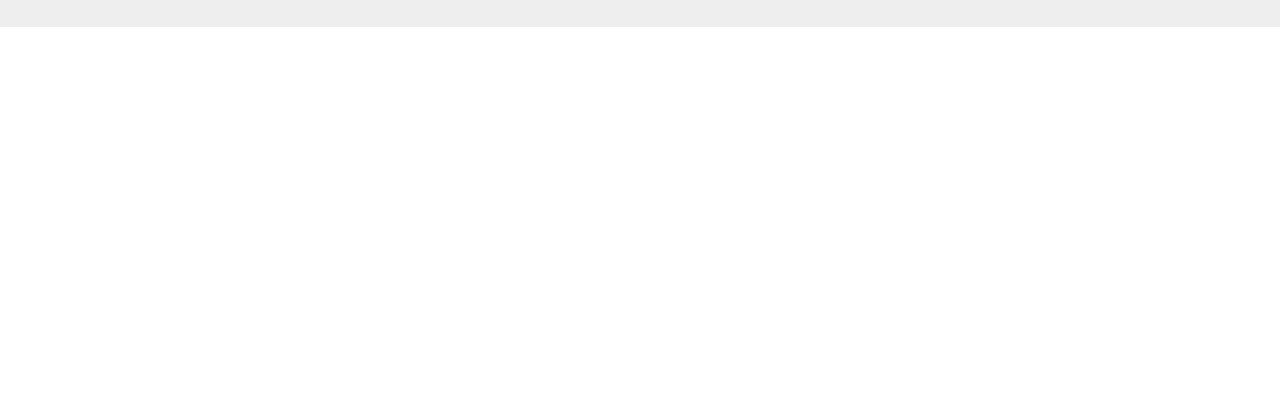
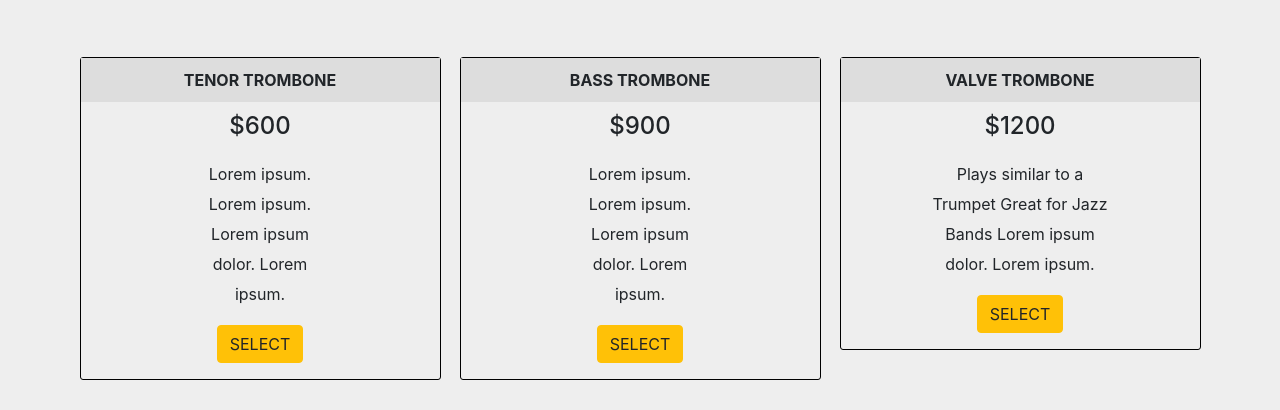
Before and after one commit to ViNam99/Trombones-FreecodeCamp, a plain HTML site: page index.html in a window 1280 px wide. Shown: the part 1077-1487 px from the top of the page. Before the commit the page ends 1104 px from the top, so only its background shows below. Drawn offline with nearby package versions, Linux system fonts and the light colour scheme.

Commit message:
Complete pricing

```diff
--- a/css/index.css
+++ b/css/index.css
@@ -84,12 +84,41 @@
 }
 
 
+/* pricing */
+
+.pricing {
+    padding: 30px;
+}
+
+.pricing .pricing__content .product .product__title {
+    background-color: #ddd;
+    font-weight: bold;
+    padding: 10px 0;
+}
+
+.pricing .pricing__content .product h4 {
+    padding: 10px 0;
+}
+
+.pricing .pricing__content .product p {
+    width: 40%;
+    margin: 0 auto;
+    line-height: 30px;
+}
+
+.product__content {
+    border: 1px solid #000;
+    border-radius: 3px;
+    width: 95%;
+    margin: 0 auto;
+    height: auto;
+}
+
+
 /* Media Rule */
 
-
-/* header */
-
 @media screen and (max-width: 600px) {
+    /* header */
     .header .nav .nav__item {
         display: flex;
         align-items: center;
@@ -100,4 +129,13 @@
         justify-content: center;
         align-items: center;
     }
+    /* pricing */
+    .product__content {
+        border: 1px solid #000;
+        border-radius: 3px;
+        width: 95%;
+        margin: 0 auto;
+        height: auto;
+        margin-top: 15px;
+    }
 }
--- a/index.html
+++ b/index.html
@@ -78,6 +78,45 @@
             </div>
 
         </section>
+
+        <section class="pricing">
+            <div class="pricing__content container">
+                <div class="row">
+                    <div class="col-lg-4 product text-center px-0">
+                        <div class="product__content">
+                            <div class="product__title ">
+                                TENOR TROMBONE
+                            </div>
+                            <h4>$600</h4>
+                            <p>Lorem ipsum. Lorem ipsum. Lorem ipsum dolor. Lorem ipsum.</p>
+                            <button type="button" class="btn btn-warning my-3">SELECT</button>
+                        </div>
+                    </div>
+                    <div class="col-lg-4 product text-center px-0">
+                        <div class="product__content">
+                            <div class="product__title ">
+                                BASS TROMBONE
+                            </div>
+                            <h4>$900</h4>
+                            <p>Lorem ipsum. Lorem ipsum. Lorem ipsum dolor. Lorem ipsum.</p>
+                            <button type="button" class="btn btn-warning my-3">SELECT</button>
+                        </div>
+                    </div>
+                    <div class="col-lg-4 product text-center px-0">
+                        <div class="product__content">
+                            <div class="product__title ">
+                                VALVE TROMBONE
+                            </div>
+                            <h4>$1200</h4>
+                            <p style="width: 50%;">Plays similar to a Trumpet Great for Jazz Bands Lorem ipsum dolor. Lorem ipsum.</p>
+                            <button type="button" class="btn btn-warning my-3">SELECT</button>
+                        </div>
+                    </div>
+
+
+                </div>
+            </div>
+        </section>
     </div>
 
     <!-- Bootstrap -->
```
